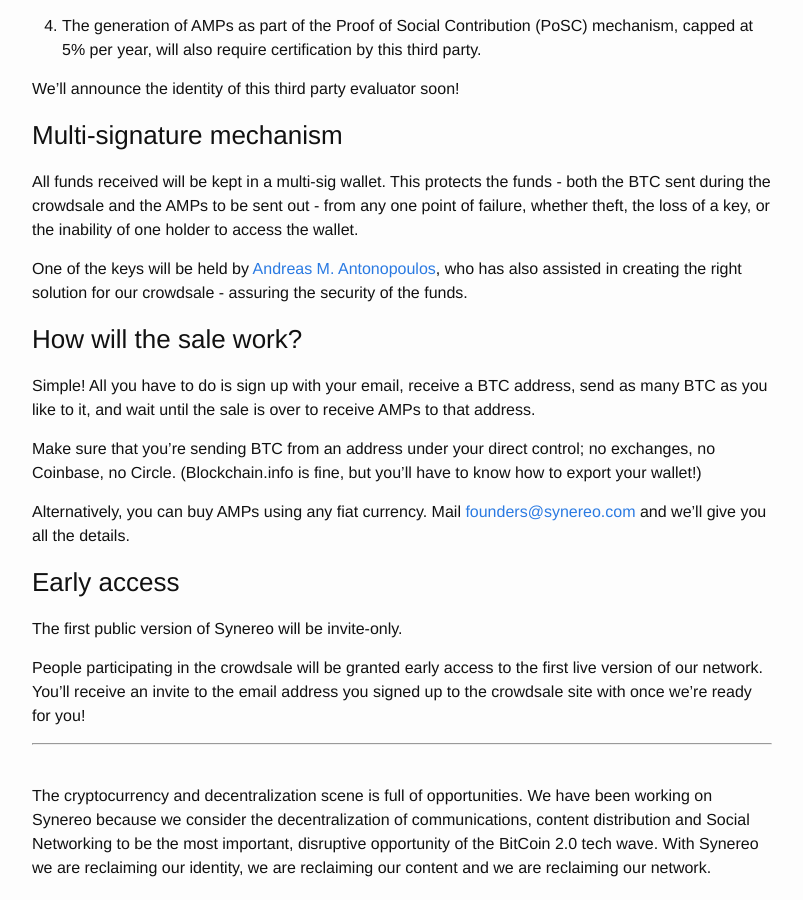
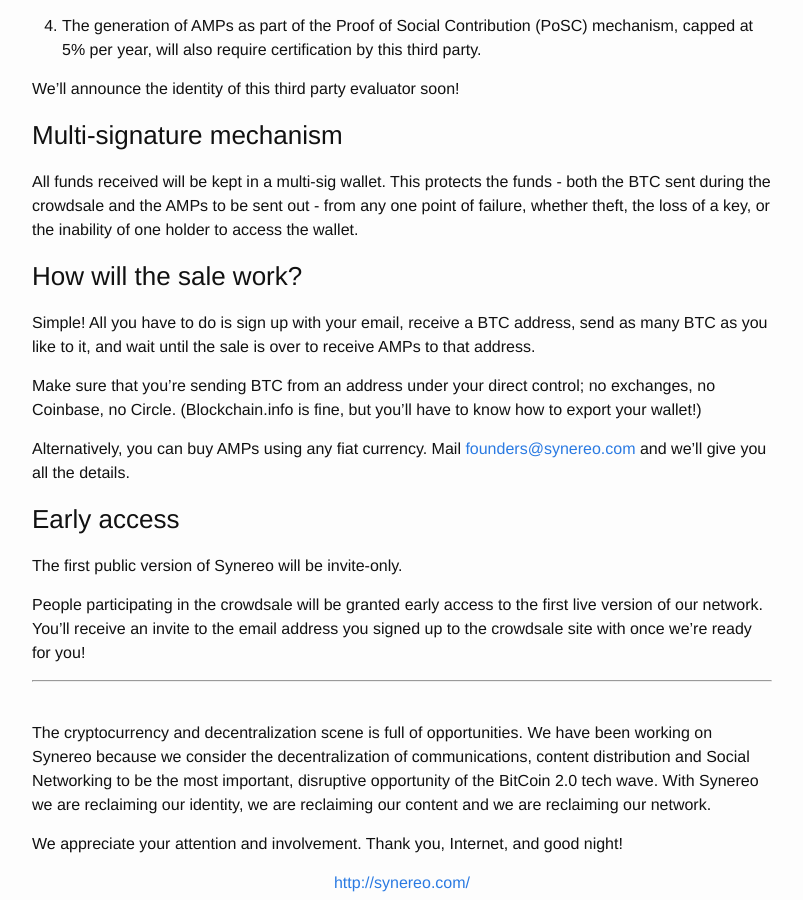
Before and after one commit to synereo/blog.synereo.com, a Jekyll site: the page built from _posts/2015-03-18-crowdsale.markdown, in a window 1280 px wide and 900 px high, scrolled down 5127 px. Shown: the whole window, without its empty margins (238-1041 px from the left). Built offline with Jekyll 4.4.1, drawn with Linux system fonts in a browser that asks for light colours; a script that is not in the unit is left out.

Commit message:
Remove paragraph

```diff
--- a/_posts/2015-03-18-crowdsale.markdown
+++ b/_posts/2015-03-18-crowdsale.markdown
@@ -147,8 +147,6 @@
 
 All funds received will be kept in a multi-sig wallet. This protects the funds - both the BTC sent during the crowdsale and the AMPs to be sent out - from any one point of failure, whether theft, the loss of a key, or the inability of one holder to access the wallet.
 
-One of the keys will be held by [Andreas M. Antonopoulos](http://antonopoulos.com/), who has also assisted in creating the right solution for our crowdsale - assuring the security of the funds.
-
 ### How will the sale work?
 
 Simple! All you have to do is sign up with your email, receive a BTC address, send as many BTC as you like to it, and wait until the sale is over to receive AMPs to that address.
```
